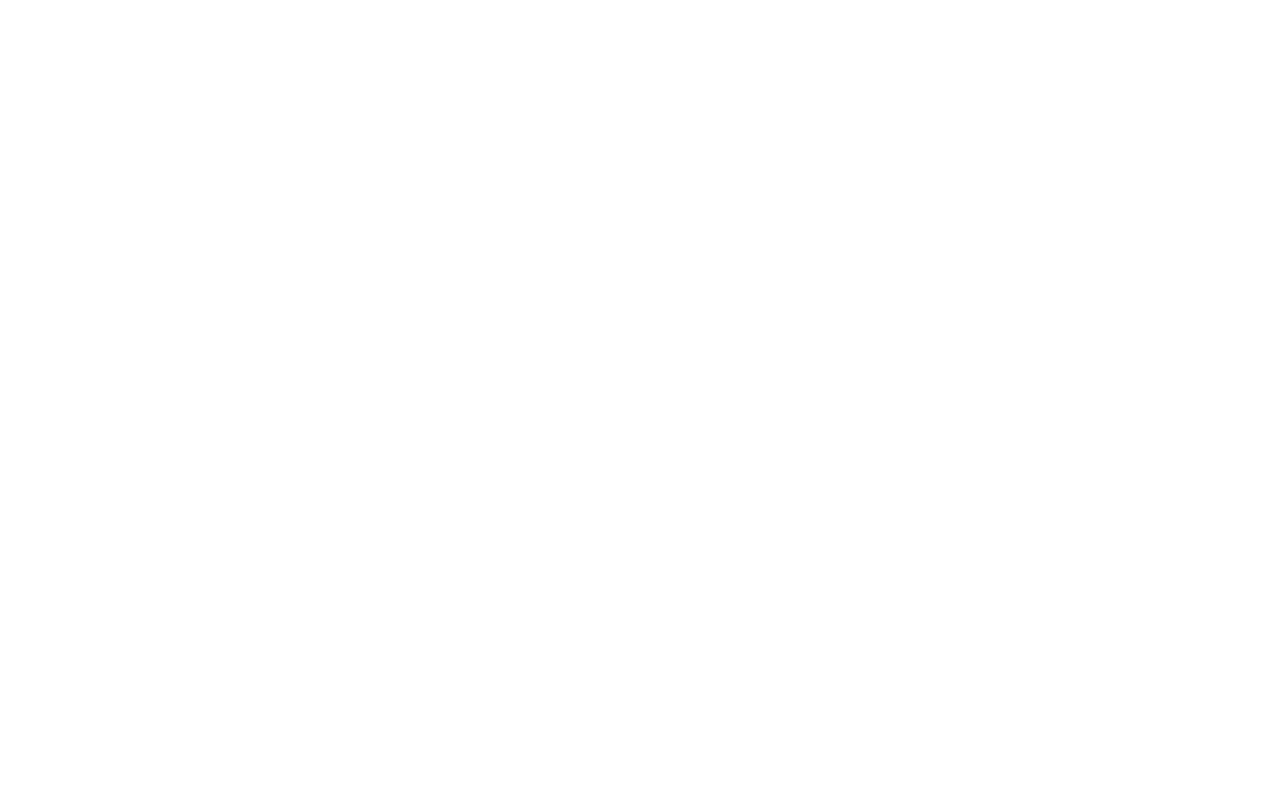
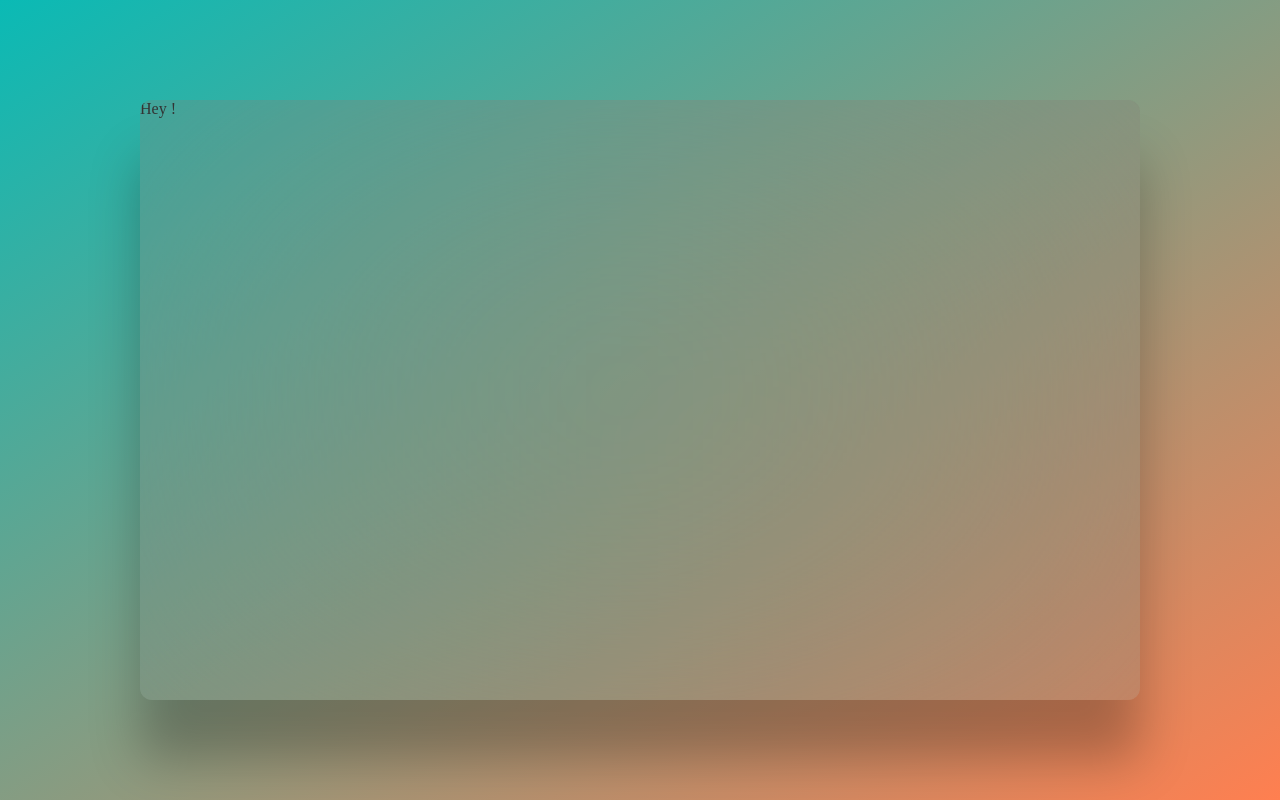
Before and after one commit to dartedfa/transfer-list, a React (Create React App) app: page / in a window 1280 px wide. Built offline with nearby package versions, Linux system fonts and the light colour scheme.

Commit message:
Added scss

```diff
--- /dev/null
+++ b/src/components/TransferList/index.jsx
@@ -0,0 +1,7 @@
+import * as React from 'react'
+
+function TransferList() {
+  return <div>Hey !</div>
+}
+
+export default TransferList
--- a/src/index.js
+++ b/src/index.jsx
@@ -1,11 +1,13 @@
 import * as React from 'react'
 import ReactDOM from 'react-dom/client'
+import './sass/index.scss'
+import TransferList from 'components/TransferList'
 import reportWebVitals from './reportWebVitals'
 
 const root = ReactDOM.createRoot(document.getElementById('root'))
 root.render(
   <React.StrictMode>
-    <div></div>
+    <TransferList />
   </React.StrictMode>,
 )
 
--- /dev/null
+++ b/src/sass/abstracts/_mixins.scss
@@ -0,0 +1,14 @@
+@mixin respond($breakpoint) {
+  @if $breakpoint == phone {
+    @media only screen and (max-width: 37.5em) { @content }
+  }
+  @if $breakpoint == tab-port {
+    @media only screen and (max-width: 56.25em) { @content }
+  }
+  @if $breakpoint == tab-land {
+    @media only screen and (max-width: 75em) { @content }
+  }
+  @if $breakpoint == big-desktop {
+    @media only screen and (min-width: 112.5em) { @content }
+  }
+}
--- /dev/null
+++ b/src/sass/abstracts/_variables.scss
@@ -0,0 +1,13 @@
+$color-primary: #FF7F50;
+$color-secondary: #0ABAB5;
+
+$color-grey-light-1: #f7f7f7;
+$color-grey-light-2: #eee;
+
+$color-grey-dark: #777;
+$color-grey-dark-1: #333;
+
+$color-white: #fff;
+$color-black: #000;
+
+$default-font-size: 1.6rem;
--- /dev/null
+++ b/src/sass/base/_base.scss
@@ -0,0 +1,45 @@
+* {
+  margin: 0;
+  padding: 0;
+  box-sizing: inherit;
+}
+
+html {
+  font-size: 62.5%;
+
+  @include respond(tab-land) {
+    font-size: 56.25%;
+  }
+
+  @include respond(tab-port) {
+    font-size: 50%;
+  }
+
+  @include respond(big-desktop) {
+    font-size: 75%;
+  }
+  box-sizing: border-box;
+}
+
+body {
+  font-size: $default-font-size;
+  height: 100vh;
+  color: $color-grey-dark-1;
+  background-image: linear-gradient(to top left, $color-primary 0%, $color-secondary 100%);
+  display: flex;
+  align-items: center;
+  justify-content: center;
+}
+
+#root {
+  position: relative;
+  overflow: hidden;
+  display: flex;
+  width: 100rem;
+  height: 60rem;
+  background-color: rgba($color-grey-dark, 0.2);
+  backdrop-filter: blur(20rem);
+  filter: blur();
+  box-shadow: 0 6rem 5rem rgba($color-black, 0.25);
+  border-radius: 1.2rem;
+}
--- /dev/null
+++ b/src/sass/index.scss
@@ -0,0 +1,4 @@
+@import "abstracts/mixins";
+@import "abstracts/variables";
+
+@import "base/base";
```
Also changed, not shown: src/components/TransferList/index.scss (added).
